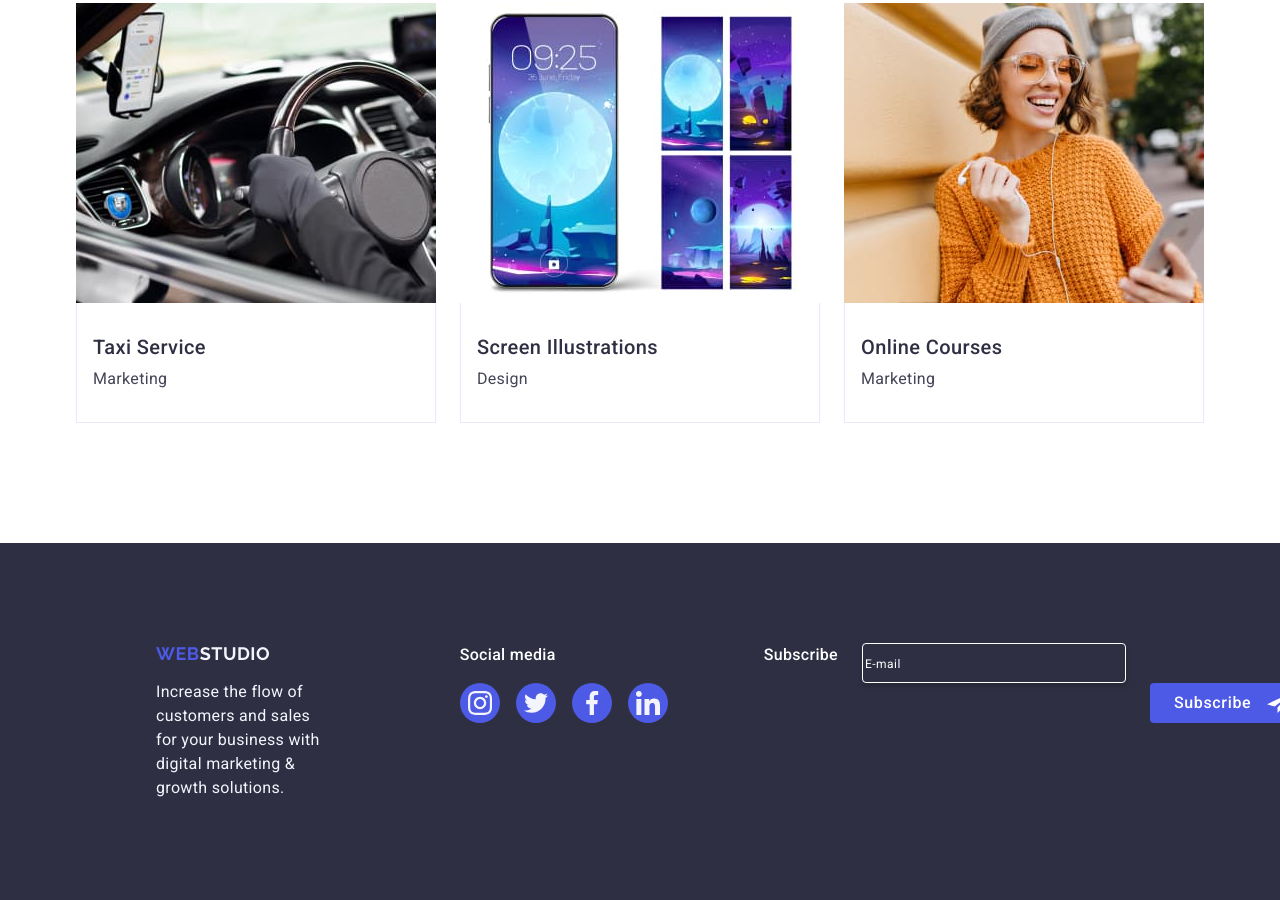
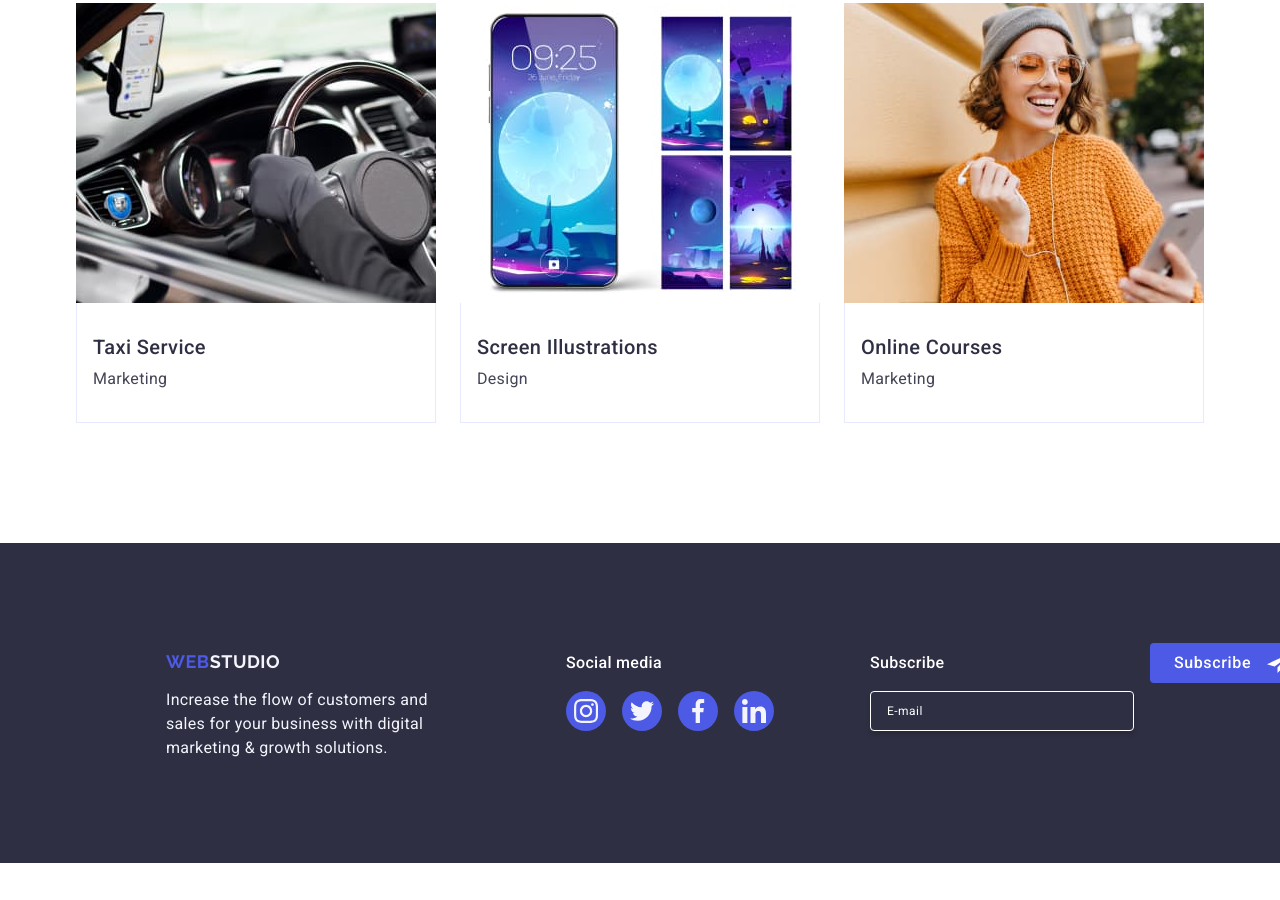
Before and after one commit to Kirilzhm/goit-markup-hw-05, a plain HTML site: page index.html in a window 1280 px wide. Shown: the part 2638-3538 px from the top of the page. After the commit the page ends 3501 px from the top, so only its background shows below. Drawn offline with nearby package versions, Linux system fonts and the light colour scheme.

Commit message:
fixed footer errors

```diff
--- a/css/styles.css
+++ b/css/styles.css
@@ -499,30 +499,36 @@ button {
 .footer-icon-link:focus{
     background-color: #31d0aa;
 }
-.subscribe-form-label{
+.subscribe-form-text{
     font-weight: 500;
         font-size: 16px;
         line-height: 1.5;
         letter-spacing: 0.02em;
-        color: #fff;
+        color: #ffffff;
         display: block;
         margin-bottom: 16px;
+        margin-left: 80px;
 }
 .subscribe-form-input{
-    border: 1px solid #fff;
+    border: 1px solid #ffffff;
         border-radius: 4px;
         width: 264px;
         height: 40px;
         box-shadow: 0 4px 4px 0 rgba(0, 0, 0, 0.15);
         background-color: transparent;
         color: #ffffff;
+        font-size: 12px;
+        line-height: 2;
+        font-weight: 400;
+        letter-spacing: 0.04em;
+        padding-left: 16px;
 }
 .subscribe-form-input::placeholder{
     font-weight: 400;
         font-size: 12px;
         line-height: 2;
         letter-spacing: 0.04em;
-        color: #fff;
+        color: #ffffff;
 }
 .subscribe-btn{
     font-weight: 500;
@@ -530,27 +536,27 @@ button {
     line-height: 1.5;
     letter-spacing: 0.04em;
     text-align: center;
-        color: #fff;
+    color: #ffffff;
     border-radius: 4px;
-            padding: 8px 64px 8px 24px;
-            width: 165px;
+    min-width: 165px;
     height: 40px;
     background-color: #4d5ae5;
     border: none;
-        margin-top: 40px;
     transition: background-color 250ms cubic-bezier(0.4, 0, 0.2, 1);
+    display: flex;
+    justify-content: center;
+    align-items: center;
+    font-family: "Roboto", sans-serif;
+    cursor: pointer;
+    margin-bottom: 0;
     }
+
 .subscribe-btn:hover,
 .subscribe-btn:focus{
     background-color: #404bbf;
 }
-.subscribe-btn-wrapper{
-    position: relative;
-}
 .subscribe-btn-icon{
-    position: absolute;
-    top: 48px;
-    left: 117px;
+    margin-left: 16px;
 }
 
 .subscribe-form{
@@ -711,6 +717,9 @@ visibility: visible;
 .contacts-form-field-wrapper{
     margin-bottom: 8px;
 }
+.contacts-form-message-field-wrapper{
+    margin-bottom: 16px;
+}
 .contacts-form-checkbox-label{
     margin-bottom: 16px;
     line-height: 1.17;
--- a/index.html
+++ b/index.html
@@ -391,9 +391,9 @@
         </ul>
         </div>
         <div class="submit-form-container">
+            <p class="subscribe-form-text">Subscribe</p>
         <form class="subscribe-form">
-            <p class="subscribe-form-label">Subscribe</p>
-            <div class="subscribe-container">
+            <label for="" class="subscribe-form-label">
             <input
             type="email"
             class="subscribe-form-input"
@@ -401,15 +401,15 @@
             id="user-email-footer"
             placeholder="E-mail"
             required>
+                </label>
             </div>
-            <div class="subscribe-btn-wrapper">
-            <button class="subscribe-btn" type="submit">Subscribe</button>
-            <svg class="subscribe-btn-icon" width="24" height="24">
-            <use href="./images/icons.svg#icon-Frame-3"></use>
-            </svg>
-            </div>
-        </form>
-        </div>
+            <button class="subscribe-btn" type="submit">Subscribe
+                <svg class="subscribe-btn-icon" width="24" height="24">
+                    <use href="./images/icons.svg#icon-Frame-3"></use>
+                </svg>
+                </form>
+            </button>
+
         </div>
     </footer>
     <!-- ======== BACKDROP ======== -->
@@ -469,7 +469,7 @@
             </svg>
             </div>
         </div>
-        <div class="contacts-form-field-wrapper">
+        <div class="contacts-form-message-field-wrapper">
             <label for="user-comment" class="contacts-form-field-label">Comment</label>
             <textarea
             name="user-comment"
```
Lines whose indentation alone changed are shown as unchanged.
